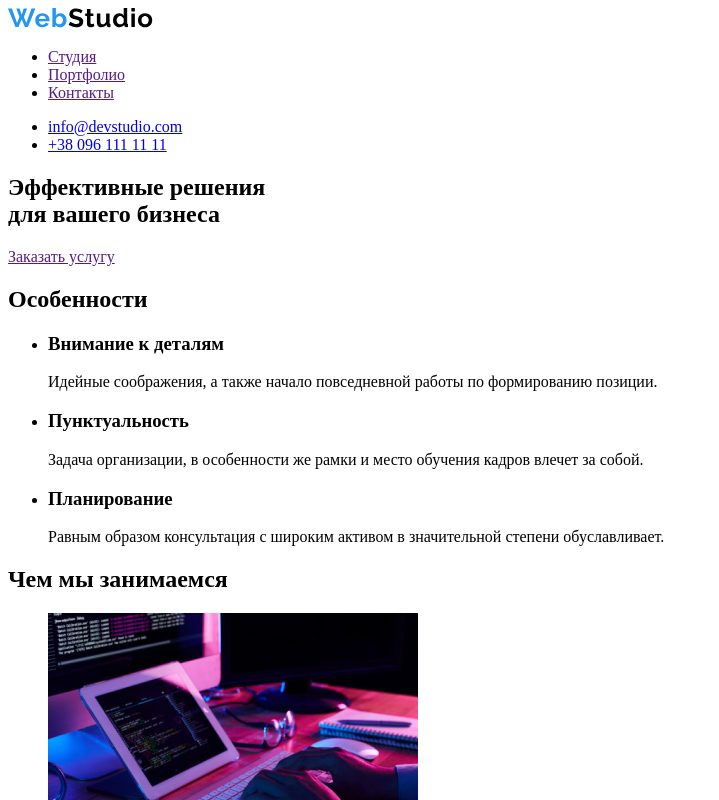
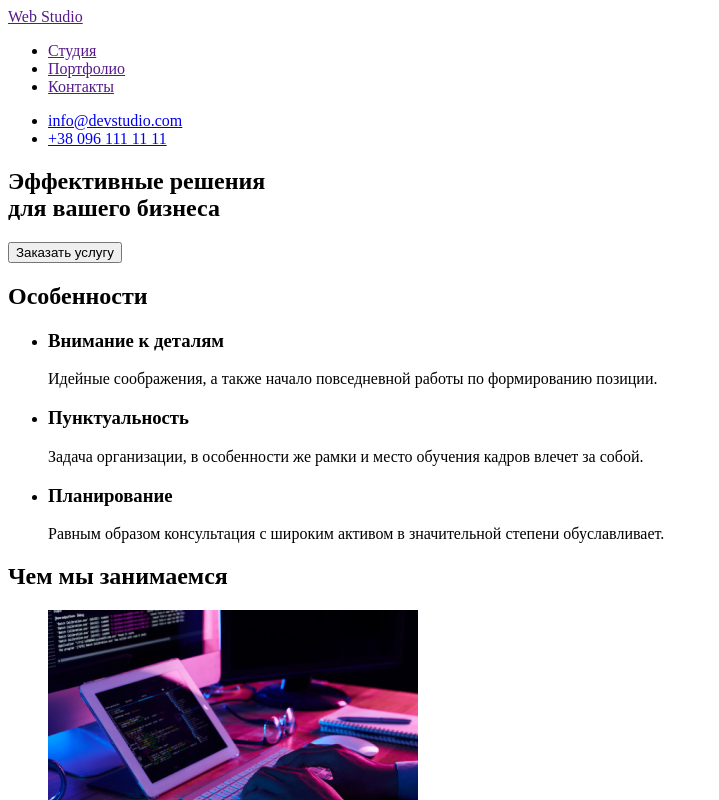
Before and after one commit to pasichnik-v/goit-markup-hw-01, a plain HTML site: page index.html in a window 1280 px wide. Shown: the top 800 px of the page, without its empty margins (0-719 px from the left). Drawn offline with Linux system fonts and the light colour scheme.

Commit message:
Update index.html

```diff
--- a/index.html
+++ b/index.html
@@ -1,16 +1,18 @@
 <!DOCTYPE html>
 <html lang="ru">
+
 <head>
     <meta charset="UTF-8">
     <meta http-equiv="X-UA-Compatible" content="IE=edge">
     <meta name="viewport" content="width=device-width, initial-scale=1.0">
-    <title>Студія</title>
+    <title>Студия</title>
 </head>
+
 <body>
     <!--Заголовок-->
     <header>
         <nav>
-            <a href=""> <img src="./images/Logo_WebStudio.svg" alt="Логотип"></a>
+            <a href="">Web Studio</a>
             <ul>
                 <li><a href="">Студия</a></li>
                 <li><a href="">Портфолио</a></li>
@@ -26,7 +28,7 @@
         <div>
             <section>
                 <h1>Эффективные решения <br> для вашего бизнеса</h1>
-                    <a href="" type="button">Заказать услугу</a>
+                <button type="button">Заказать услугу</button>
             </section>
         </div>
         <section>
@@ -101,14 +103,15 @@
         </section>
     </main>
     <footer>
-        <a href=""> <img src="./images/Logo_WebStudio.svg" alt="Логотип></a>
+        <a href="">Web Studio</a>
         <address>
-            г. Киев, пр-т Леси Украинки, 26 <br>
             <ul>
-                <li><a href="mailto:info@example.com">info@example.com</a></li>
-                <li><a href="tel:+380991111111">+38 099 111 11 11</a></li>
+                <li>г. Киев, пр-т Леси Украинки, 26</li>
+                <li><a href="mailto:info@example.com">info@example.com</a> </li>
+                <li><a href="tel:+380991111111">+38 099 111 11 11</a> </li>
             </ul>
         </address>
     </footer>
 </body>
-</html>і
+
+</html>
```
Lines whose indentation alone changed are shown as unchanged.
